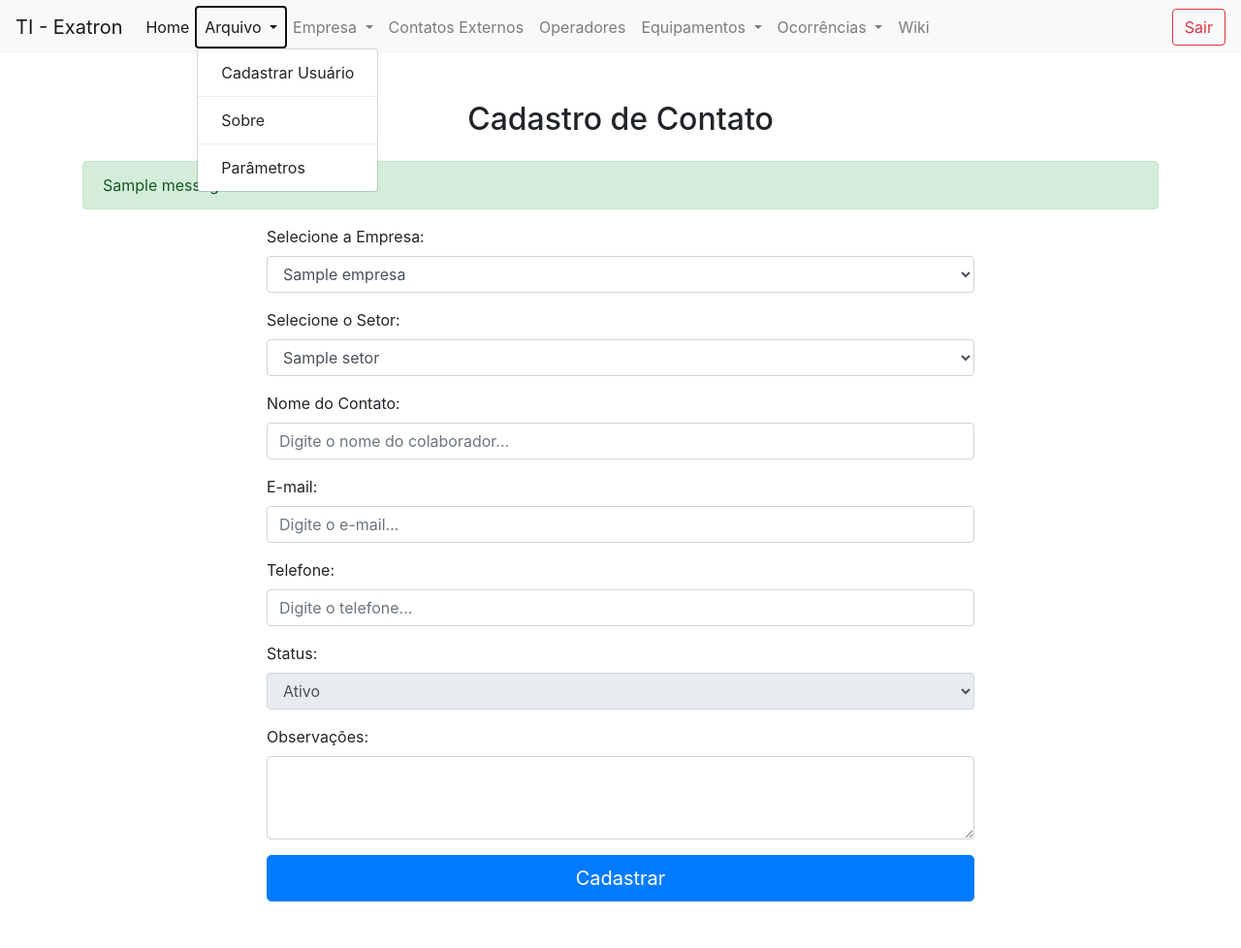
After one commit to marcoskw/licenca, a Django app: page /empresa/cadastrar_contato/ in a window 1280 px wide, after a click on "Arquivo". The commit adds this page. Shown: the whole page at 97% size. Run offline with Django 5.2, Linux system fonts and the light colour scheme; a user stored in the database is signed in; tables that the repository leaves empty hold one stand-in row (values such as "Sample post"); one stand-in notice (Sample message) is shown; some libraries are stand-ins or nearby versions.

Commit message:
Criando lista de contatos e ajustando templates

```diff
--- a/empresa/admin.py
+++ b/empresa/admin.py
@@ -1,7 +1,9 @@
 from django.contrib import admin
 
-from empresa.models import Empresa, Setor
+from empresa.models import Empresa, Setor, Operador, Contato
 
 # Register your models here.
 admin.site.register(Empresa)
 admin.site.register(Setor)
+admin.site.register(Operador)
+admin.site.register(Contato)
--- /dev/null
+++ b/empresa/templates/cadastrar_contato.html
@@ -0,0 +1,79 @@
+{% extends "base.html" %}
+{% load static %}
+{% block 'head' %}
+
+{% endblock 'head' %}
+
+
+{% block 'body' %}
+{% include "partials/barra_navegacao.html" %}
+
+<div class="container my-5">
+    <h2 class="mb-4 text-center">Cadastro de Contato</h2>
+
+    {% if messages %}
+        {% for message in messages %}
+            <div class="alert {{ message.tags }}">
+                {{ message }}
+            </div>
+        {% endfor %}
+    {% endif %}
+
+    <div class="row justify-content-center">
+        <div class="col-md-8">
+            <form action="{% url 'cadastrar_contato' %}" method="POST" enctype="multipart/form-data">
+                {% csrf_token %}
+
+                <div class="form-group">
+                    <label for="empresa">Selecione a Empresa:</label>
+                    <select id="empresa" name="empresa" class="form-control" required>
+                        {% for empresa in empresas %}
+                            <option value="{{ empresa.id }}">{{ empresa.nome_empresa }}</option>
+                        {% endfor %}
+                    </select>
+                </div>
+
+                <div class="form-group">
+                    <label for="setor">Selecione o Setor:</label>
+                    <select id="setor" name="setor" class="form-control" required>
+                        {% for setor in setores %}
+                            <option value="{{ setor.id }}">{{ setor.nome_setor }}</option>
+                        {% endfor %}
+                    </select>
+                </div>
+
+                <div class="mb-3">
+                    <label for="nome_operador" class="form-label">Nome do Contato:</label>
+                    <input type="text" id="nome_contato" name="nome_contato" class="form-control" placeholder="Digite o nome do colaborador..." required>
+                </div>
+
+                <div class="mb-3">
+                    <label for="email" class="form-label">E-mail:</label>
+                    <input type="email" id="email" name="email" class="form-control" placeholder="Digite o e-mail..." required>
+                </div>
+
+                <div class="mb-3">
+                    <label for="telefone" class="form-label">Telefone:</label>
+                    <input type="tel" id="telefone" name="telefone" class="form-control" placeholder="Digite o telefone..." required>
+                </div>
+
+                <div class="form-group">
+                    <label for="status">Status:</label>
+                    <select id="status" name="status" class="form-control" disabled>
+                        {% for i in status %}
+                            <option value="{{ i.0 }}">{{ i.1 }}</option>
+                        {% endfor %}
+                    </select>
+                </div>
+
+                <div class="mb-3">
+                    <label for="observacoes" class="form-label">Observações:</label>
+                    <textarea id="observacoes" class="form-control" name="observacoes" rows="3"></textarea>
+                </div>
+
+                <button type="submit" class="btn btn-primary btn-lg w-100">Cadastrar</button>
+            </form>
+        </div>
+    </div>
+</div>
+{% endblock 'body' %}
--- a/empresa/templates/listar_empresas.html
+++ b/empresa/templates/listar_empresas.html
@@ -7,7 +7,10 @@
 {% block 'body' %}
 {% include "partials/barra_navegacao.html" %}
 <div class="container my-5">
-    <h2 class="mb-4">Lista de Empresas</h2>
+    <div class="d-flex align-items-center">
+        <h2 class="mr-3">Empresas</h2>
+        <a href="{% url 'cadastrar_empresa' %}" class="btn btn-outline-success">Cadastrar</a>
+    </div>
     {% if messages %}
         {% for message in messages %}
             <div class="alert {{ message.tags }}">
--- a/empresa/templates/listar_operadores.html
+++ b/empresa/templates/listar_operadores.html
@@ -8,8 +8,10 @@
 {% include "partials/barra_navegacao.html" %}
 
 <div class="container my-5">
-    <h2 class="mb-4">Listar Operadores</h2>
-
+    <div class="d-flex align-items-center">
+        <h2 class="mr-3">Operadores</h2>
+        <a href="{% url 'cadastrar_operador' %}" class="btn btn-outline-success">Cadastrar</a>
+    </div>
     <div class="table-responsive">
         <table class="table table-striped table-hover">
             <thead class="thead-light">
--- a/empresa/templates/listar_setores.html
+++ b/empresa/templates/listar_setores.html
@@ -8,8 +8,10 @@
 {% include "partials/barra_navegacao.html" %}
 
 <div class="container my-5">
-    <h2 class="mb-4">Lista de Setores</h2>
-
+    <div class="d-flex align-items-center">
+        <h2 class="mr-3">Setores</h2>
+        <a href="{% url 'cadastrar_contato' %}" class="btn btn-outline-success">Cadastrar</a>
+    </div>
     {% if messages %}
         {% for message in messages %}
             <div class="alert {{ message.tags }}">
--- a/empresa/urls.py
+++ b/empresa/urls.py
@@ -6,6 +6,7 @@ urlpatterns = [
     path('cadastrar_empresa/', views.cadastrar_empresa, name="cadastrar_empresa"),
     path('listar_empresas/', views.listar_empresas, name="listar_empresas"),
     path('detalhes/<int:id>/', views.detalhes_empresa, name='detalhes_empresa'),
+
     # setor
     path('cadastrar_setor/', views.cadastrar_setor, name="cadastrar_setor"),
     path('listar_setores/', views.listar_setores, name="listar_setores"),
@@ -13,4 +14,9 @@ urlpatterns = [
     # Operador
     path('cadastrar_operador/', views.cadastrar_operador, name="cadastrar_operador"),
     path('listar_operadores/', views.listar_operadores, name="listar_operadores"),
+
+    # Contato de Empresa
+    path('cadastrar_contato/', views.cadastrar_contato, name="cadastrar_contato"),
+    path('listar_contatos/', views.listar_contatos, name="listar_contatos"),
+    path('buscar_contato', views.buscar_contatos, name="buscar_contatos" ),
 ]
--- a/empresa/views.py
+++ b/empresa/views.py
@@ -2,10 +2,10 @@ from django.http import HttpResponse
 from django.shortcuts import get_object_or_404, render, redirect
 from django.contrib import messages
 from django.contrib.messages import constants
+from django.db.models import Q
+from .models import Contato, Empresa, Operador, Setor
 
-from .models import Empresa, Operador, Setor
-
-# Create your views here.
+# Empresa
 def cadastrar_empresa(request):
     if not request.user.is_authenticated:
         return redirect('/login')
@@ -64,7 +64,7 @@ def detalhes_empresa(request, id):
     return render(request, 'detalhes_empresa.html', {'empresa': empresa})
 
 
-
+# Setor
 def cadastrar_setor(request):
     if not request.user.is_authenticated:
         return redirect('/login')
@@ -103,6 +103,7 @@ def listar_setores(request):
     return render(request, 'listar_setores.html', {'setores': setores})
 
 
+# Operador
 def cadastrar_operador(request):
     if not request.user.is_authenticated:
         return redirect('/login')
@@ -146,3 +147,70 @@ def listar_operadores(request):
         operadores = Operador.objects.order_by('id')
 
     return render(request, 'listar_operadores.html', {'operadores': operadores})
+
+# Contato
+def cadastrar_contato(request):
+    if not request.user.is_authenticated:
+        return redirect('/login')
+
+    empresas = Empresa.objects.all()
+    setores = Setor.objects.all()
+
+
+    if request.method == "GET":
+        return render(request, 'cadastrar_contato.html', {
+            'empresas': empresas,
+            'setores': setores,
+            'status': Contato.status_choices
+        })
+    elif request.method == "POST":
+        nome_contato = request.POST.get('nome_contato')
+        empresa_id = request.POST.get('empresa')
+        setor_id = request.POST.get('setor')
+        email = request.POST.get('email')
+        telefone = request.POST.get('telefone')
+        status = "ATV"
+        observacoes = request.POST.get('observacoes')
+
+        empresa = Empresa.objects.get(id=empresa_id)
+        setor = Setor.objects.get(id=setor_id)
+
+        contato = Contato(
+            nome_contato=nome_contato,
+            empresa=empresa,
+            setor=setor,
+            email=email,
+            telefone=telefone,
+            status=status,
+            observacoes=observacoes,
+        )
+
+        try:
+            contato.save()
+            messages.add_message(request, constants.SUCCESS, 'Contato criado com Sucesso')
+        except Exception as e:
+            print(e)
+            messages.add_message(request, constants.ERROR, 'Erro interno no sistema')
+    return redirect('cadastrar_contato')
+
+def listar_contatos(request):
+    if not request.user.is_authenticated:
+        return redirect('/login')
+
+    if request.method == "GET":
+        contatos = Contato.objects.order_by('id')
+
+    return render(request, 'listar_contatos.html', {'contatos': contatos})
+
+def buscar_contatos(request):
+    termo = request.GET.get('q')
+    contatos = Contato.objects.all()
+
+    if termo:
+        contatos = contatos.filter(
+            Q(nome_contato__icontains=termo) |
+            Q(empresa__nome_empresa__icontains=termo) |
+            Q(setor__nome_setor__icontains=termo)
+        )
+
+    return render(request, 'listar_contatos.html', {'contatos': contatos})
--- a/equipamentos/templates/listar_computadores.html
+++ b/equipamentos/templates/listar_computadores.html
@@ -8,8 +8,10 @@
 {% include "partials/barra_navegacao.html" %}
 
 <div class="container my-5">
-    <h2 class="mb-4">Lista de Computadores</h2>
-
+    <div class="d-flex align-items-center">
+        <h2 class="mr-3">Computadores/Notebooks</h2>
+        <a href="{% url 'cadastrar_computador' %}" class="btn btn-outline-success">Cadastrar</a>
+    </div>
     {% if messages %}
         <div class="alert-container mb-4">
             {% for message in messages %}
--- a/equipamentos/templates/listar_marcas.html
+++ b/equipamentos/templates/listar_marcas.html
@@ -8,8 +8,10 @@
 {% include "partials/barra_navegacao.html" %}
 
 <div class="container my-5">
-    <h2 class="mb-4">Lista de Marcas</h2>
-
+    <div class="d-flex align-items-center">
+        <h2 class="mr-3">Marcas</h2>
+        <a href="{% url 'cadastrar_marca' %}" class="btn btn-outline-success">Cadastrar</a>
+    </div>
     {% if messages %}
         <div class="alert-container mb-4">
             {% for message in messages %}
--- a/equipamentos/templates/listar_sistemas_operacionais.html
+++ b/equipamentos/templates/listar_sistemas_operacionais.html
@@ -7,8 +7,10 @@
 {% block 'body' %}
 {% include "partials/barra_navegacao.html" %}
   <div class="container my-5">
-      <h2 class="mb-4">Lista de Sistemas Operacionais</h2>
-
+    <div class="d-flex align-items-center">
+        <h2 class="mr-3">Sistemas Operacionais</h2>
+        <a href="{% url 'cadastrar_sistema_operacional' %}" class="btn btn-outline-success">Cadastrar</a>
+    </div>
       {% if messages %}
           <div class="alert-container mb-4">
               {% for message in messages %}
--- a/equipamentos/templates/listar_softwares.html
+++ b/equipamentos/templates/listar_softwares.html
@@ -8,8 +8,10 @@
 {% include "partials/barra_navegacao.html" %}
 
 <div class="container my-5">
-    <h2 class="mb-4">Lista de Softwares</h2>
-
+    <div class="d-flex align-items-center">
+        <h2 class="mr-3">Softwares</h2>
+        <a href="{% url 'cadastrar_software' %}" class="btn btn-outline-success">Cadastrar</a>
+    </div>
     {% if messages %}
         <div class="alert-container mb-4">
             {% for message in messages %}
--- a/parametros/templates/home.html
+++ b/parametros/templates/home.html
@@ -17,6 +17,7 @@
                 <p class="card-text">
                     {{ current_time|date:"d/m/Y H:i:s" }}
                 </p>
+                <h6 class="card-title">Para melhor uso, utilize tudo em maiúsculo</h6>
             </div>
         </div>
 
--- a/templates/partials/barra_navegacao.html
+++ b/templates/partials/barra_navegacao.html
@@ -28,19 +28,18 @@
           Empresa
         </a>
         <div class="dropdown-menu" aria-labelledby="navbarDropdownMenuLink2">
-          <a class="dropdown-item" href="{% url 'cadastrar_empresa' %}">Cadastro de Empresa</a>
+          <a class="dropdown-item" href="{% url 'listar_empresas' %}">Empresa</a>
           <div class="dropdown-divider"></div>
-          <a class="dropdown-item" href="{% url 'cadastrar_setor' %}">Cadastro de Setor</a>
+          <a class="dropdown-item" href="{% url 'listar_setores' %}">Setor</a>
         </div>
       </li>
+      <!-- MENU CONTATOS -->
+      <li class="nav-item">
+        <a class="nav-link" href="{% url "listar_contatos" %}">Contatos Externos</a>
+      </li>
       <!-- MENU OPERADORES -->
-      <li class="nav-item dropdown">
-        <a class="nav-link dropdown-toggle" href="#" id="navbarDropdownMenuLink3" role="button" data-toggle="dropdown" aria-haspopup="true" aria-expanded="false">
-          Operador
-        </a>
-        <div class="dropdown-menu" aria-labelledby="navbarDropdownMenuLink3">
-          <a class="dropdown-item" href="{% url 'cadastrar_operador' %}">Cadastro de Operador</a>
-        </div>
+      <li class="nav-item">
+        <a class="nav-link" href="{% url "listar_operadores" %}">Operadores</a>
       </li>
       <!-- MENU EQUIPAMENTOS -->
       <li class="nav-item dropdown">
@@ -48,13 +47,13 @@
           Equipamentos
         </a>
         <div class="dropdown-menu" aria-labelledby="navbarDropdownMenuLink4">
-          <a class="dropdown-item" href="{% url 'cadastrar_computador' %}">Computador</a>
+          <a class="dropdown-item" href="{% url 'listar_computadores' %}">Computador</a>
           <div class="dropdown-divider"></div>
-          <a class="dropdown-item" href="{% url 'cadastrar_marca' %}">Marca</a>
+          <a class="dropdown-item" href="{% url 'listar_marcas' %}">Marca</a>
           <div class="dropdown-divider"></div>
-          <a class="dropdown-item" href="{% url 'cadastrar_software' %}">Software</a>
+          <a class="dropdown-item" href="{% url 'listar_softwares' %}">Software</a>
           <div class="dropdown-divider"></div>
-          <a class="dropdown-item" href="{% url 'cadastrar_sistema_operacional' %}">Sistema Operacional</a>
+          <a class="dropdown-item" href="{% url 'listar_sistemas_operacionais' %}">Sistema Operacional</a>
         </div>
       </li>
       <!-- MENU OCORRÊNCIAS -->
@@ -72,23 +71,6 @@
       <li class="nav-item">
         <a class="nav-link" href="#">Wiki</a>
       </li>
-      <!-- MENU RELATÓRIOS -->
-      <li class="nav-item dropdown">
-        <a class="nav-link dropdown-toggle" href="#" id="navbarDropdownMenuLink6" role="button" data-toggle="dropdown" aria-haspopup="true" aria-expanded="false">
-          Relatórios
-        </a>
-        <div class="dropdown-menu" aria-labelledby="navbarDropdownMenuLink6">
-          <a class="dropdown-item" href="{% url 'listar_empresas' %}">Listar Empresas</a>
-          <a class="dropdown-item" href="{% url 'listar_setores' %}">Listar Setores</a>
-          <div class="dropdown-divider"></div>
-          <a class="dropdown-item" href="{% url 'listar_operadores' %}">Listar Operadores</a>
-          <div class="dropdown-divider"></div>
-          <a class="dropdown-item" href="{% url 'listar_computadores' %}">Listar Computadores</a>
-          <a class="dropdown-item" href="{% url 'listar_marcas' %}">Listar Marcas</a>
-          <a class="dropdown-item" href="{% url 'listar_softwares' %}">Listar Softwares</a>
-          <a class="dropdown-item" href="{% url 'listar_sistemas_operacionais' %}">Listar Sistemas Operacionais</a>
-        </div>
-      </li>
     </ul>
     <!-- FORMULÁRIO DE LOGOUT -->
     <form class="form-inline ml-auto" action="{% url 'logout' %}" method="post">
```
Also changed, not shown: empresa/models.py (+17 -0 lines), empresa/templates/listar_contatos.html (added, +55 -0 lines), empresa/migrations/0002_contato.py (added).
